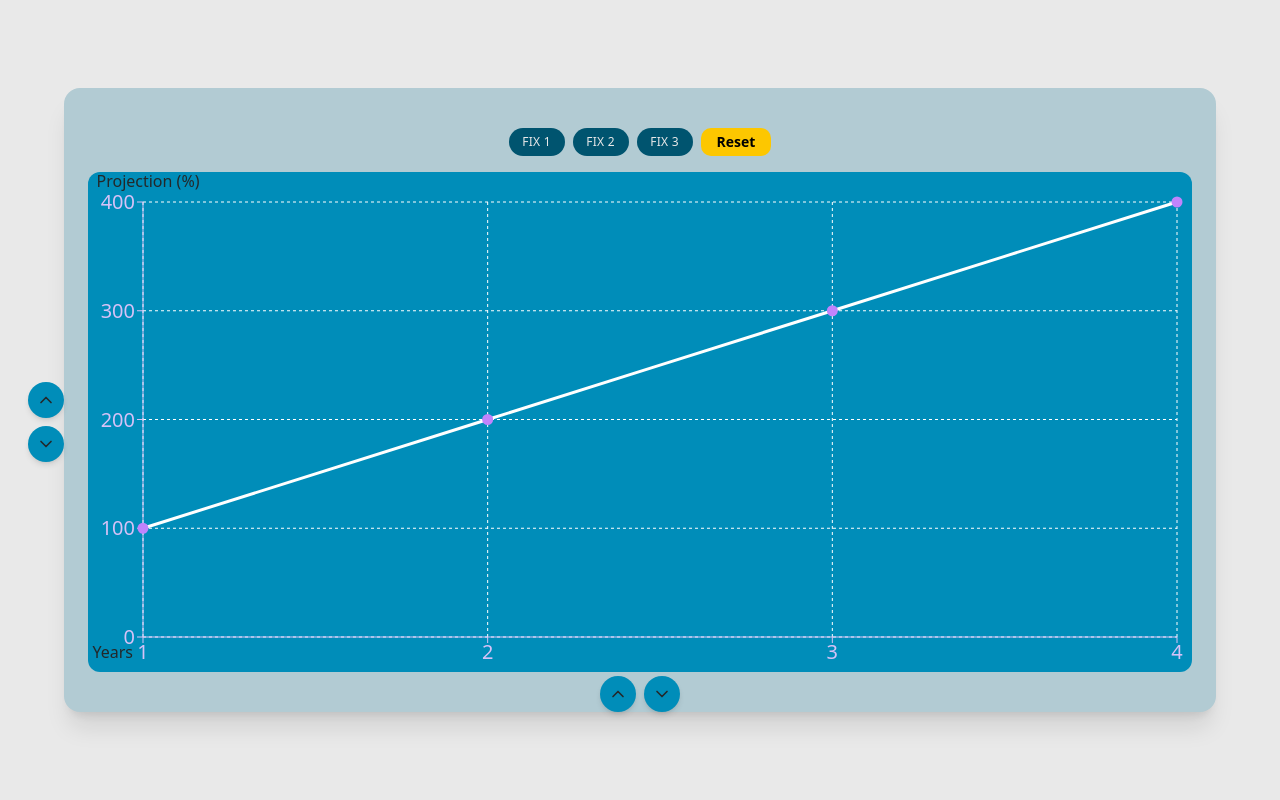
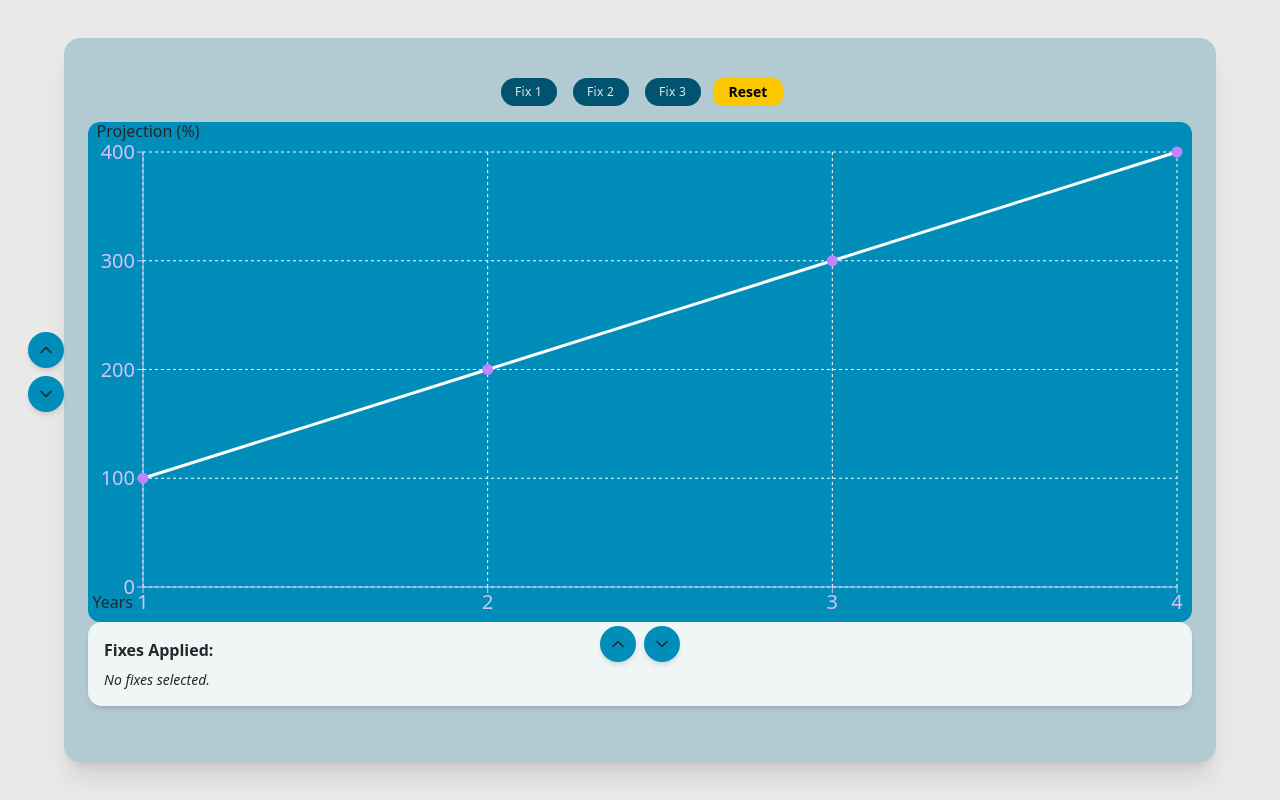
Before and after one commit to mousashah13/youeye, a Next.js app: page / in a window 1280 px wide. Built offline with nearby package versions, Linux system fonts and the light colour scheme.

Commit message:
implemented the description for each fix and a description section

```diff
--- a/src/app/page.tsx
+++ b/src/app/page.tsx
@@ -25,15 +25,36 @@ import { ChevronUp, ChevronDown } from "lucide-react"
 
 // 🧠 Define possible fixes and their effects
 const fixEffects = {
-  "fix 1": 0.05,  // +5% effect
-  "fix 2": -0.03, // -3% effect
-  "fix 3": 0.10,  // +10% effect
+  "fix-1": 0.05,  // +5% effect
+  "fix-2": -0.03, // -3% effect
+  "fix-3": 0.10,  // +10% effect
 }
+// Button configuration
+const buttons = [
+  {
+    id: "fix-1",
+    label: "Fix 1",
+    description: "Description 1: +5% effect"
+  },
+  {
+    id: "fix-2",
+    label: "Fix 2",
+    description: "Description 2: -3% effect"
+  },
+  {
+    id: "fix-3",
+    label: "Fix 3",
+    description: "Description 3: +10% effect"
+  }
+];
 
 // 🏠 The main Home page
 export default function Home() {
   // 🗃️ State to track which fixes are active
   const [activeFixes, setActiveFixes] = useState<string[]>([])
+
+  // State for active button
+  const [activeDescriptions, setActiveDescriptions] = useState<string[]>([])
 
   // 🗓️ State for number of years shown in the chart
   const [numYears, setNumYears] = useState(4)
@@ -48,9 +69,17 @@ export default function Home() {
     )
   }
 
+  const handleFixClick = (fix: string) => {
+    toggleFix(fix)
+    setActiveDescriptions((prev) =>
+      prev.includes(fix) ? prev.filter((f) => f !== fix) : [...prev, fix]
+    )
+  }
+
   // 🔄 Reset all fixes (clear activeFixes)
   const resetFixes = () => {
     setActiveFixes([])
+    setActiveDescriptions([])
   }
 
   // ➕ Sum up the total adjustment from active fixes
@@ -86,22 +115,23 @@ export default function Home() {
           {/* 🛠️ Fix buttons and Reset button */}
           <div className="flex flex-wrap justify-center items-center gap-2 mb-4">
             {/* 🔘 Buttons for each fix */}
-            {["fix 1", "fix 2", "fix 3"].map((fix) => (
+            {buttons.map((btn) => (
+              <div key={btn.id} className="flex flex-col items-center w-16">
               <motion.button
-                key={fix}
                 whileTap={{ scale: 0.9 }}
                 whileHover={{ boxShadow: "0px 0px 10px #f5c542" }}
                 transition={{ type: "spring", stiffness: 300 }}
-                onClick={() => toggleFix(fix)}
+                onClick={() => handleFixClick(btn.id)}
                 className={`w-14 h-7 text-xs font-medium rounded-xl transition-all tracking-wide ${
-                  activeFixes.includes(fix)
-                    ? "bg-yellow-400 text-black ring-2 ring-yellow-300"  // 🔥 Active button
-                    : "bg-[#00546f] text-[#e9e9e9] hover:bg-black hover:text-white" // ⚫ Inactive button
+                  activeFixes.includes(btn.id)
+                    ? "bg-yellow-400 text-black ring-2 ring-yellow-300"
+                    : "bg-[#00546f] text-[#e9e9e9] hover:bg-black hover:text-white"
                 }`}
               >
-                {fix.toUpperCase()}
+                {btn.label}
               </motion.button>
-            ))}
+            </div>
+          ))}
 
             {/* 🔁 Reset button */}
             <motion.button
@@ -114,6 +144,8 @@ export default function Home() {
               Reset
             </motion.button>
           </div>
+
+
 
           {/* 📈 Chart area */}
           <div className="relative flex justify-center items-center">
@@ -243,6 +275,27 @@ export default function Home() {
 
           </div>
 
+         {/* Description Window */}
+          <motion.div
+            initial={{ opacity: 0 }}
+            animate={{ opacity: 1 }}
+            transition={{ duration: 0.5 }}
+            className="w-full bg-white/80 text-[#23282a] rounded-xl p-4 mb-4 shadow-md"
+          >
+            <h3 className="text-md font-bold mb-2">Fixes Applied:</h3>
+            {activeDescriptions.length > 0 ? (
+              <ul className="list-disc pl-5 space-y-1 text-sm">
+                {buttons
+                  .filter((btn) => activeDescriptions.includes(btn.id))
+                  .map((btn) => (
+                    <li key={btn.id}>{btn.description}</li>
+                  ))}
+              </ul>
+            ) : (
+              <p className="text-sm italic">No fixes selected.</p>
+            )}
+          </motion.div>
+
         </CardContent>
       </Card>
     </motion.main>
```
